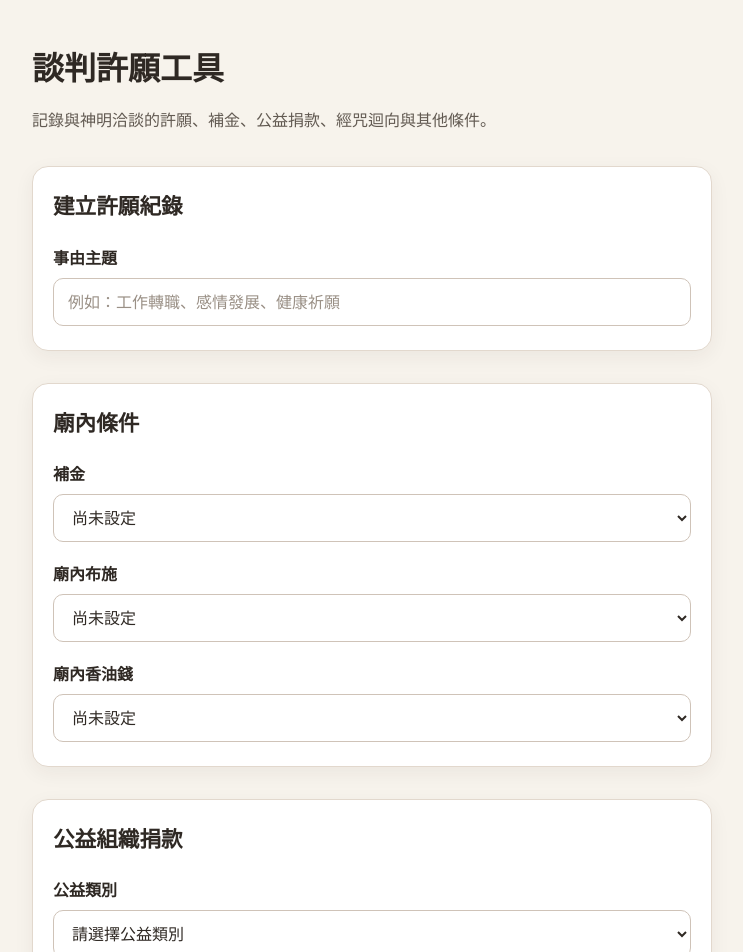
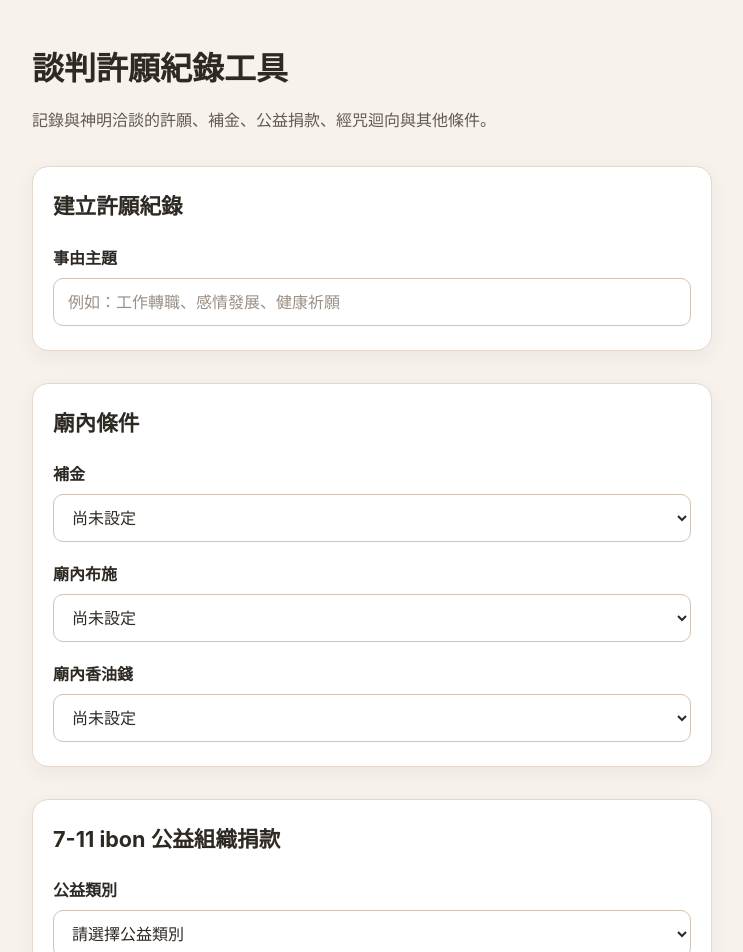
Before and after one commit to ryuichiru-spec/negotiation-wish-app, a React (Vite) app: page / in a window 1280 px wide. Shown: the top 952 px of the page, without its empty margins (268-1011 px from the left). Built offline with nearby package versions, Linux system fonts and the light colour scheme.

Commit message:
更新網站名稱與公益捐款標題

```diff
--- a/index.html
+++ b/index.html
@@ -4,7 +4,7 @@
     <meta charset="UTF-8" />
     <link rel="icon" type="image/svg+xml" href="/favicon.svg" />
     <meta name="viewport" content="width=device-width, initial-scale=1.0" />
-    <title>negotiation-wish-app</title>
+    <title>談判許願紀錄工具</title>
   </head>
   <body>
     <div id="root"></div>
--- a/src/App.tsx
+++ b/src/App.tsx
@@ -191,7 +191,7 @@ const generatePreviewText = () => {
     charityOrganization &&
     charityAmount
   ) {
-    addSectionTitle('公益組織捐款')
+    addSectionTitle('7-11 ibon 公益組織捐款')
 
     lines.push(`公益類別：${charityCategory}`)
     lines.push(`公益單位：${charityOrganization}`)
@@ -370,7 +370,7 @@ useEffect(() => {
 
   return (
     <main>
-      <h1>談判許願工具</h1>
+      <h1>談判許願紀錄工具</h1>
 
       <p>
         記錄與神明洽談的許願、補金、公益捐款、經咒迴向與其他條件。
@@ -474,7 +474,7 @@ useEffect(() => {
             </select>
           </section>
           <section>
-  <h2>公益組織捐款</h2>
+  <h2>7-11 ibon 公益組織捐款</h2>
 
   <label htmlFor="charityCategory">
     公益類別
```
